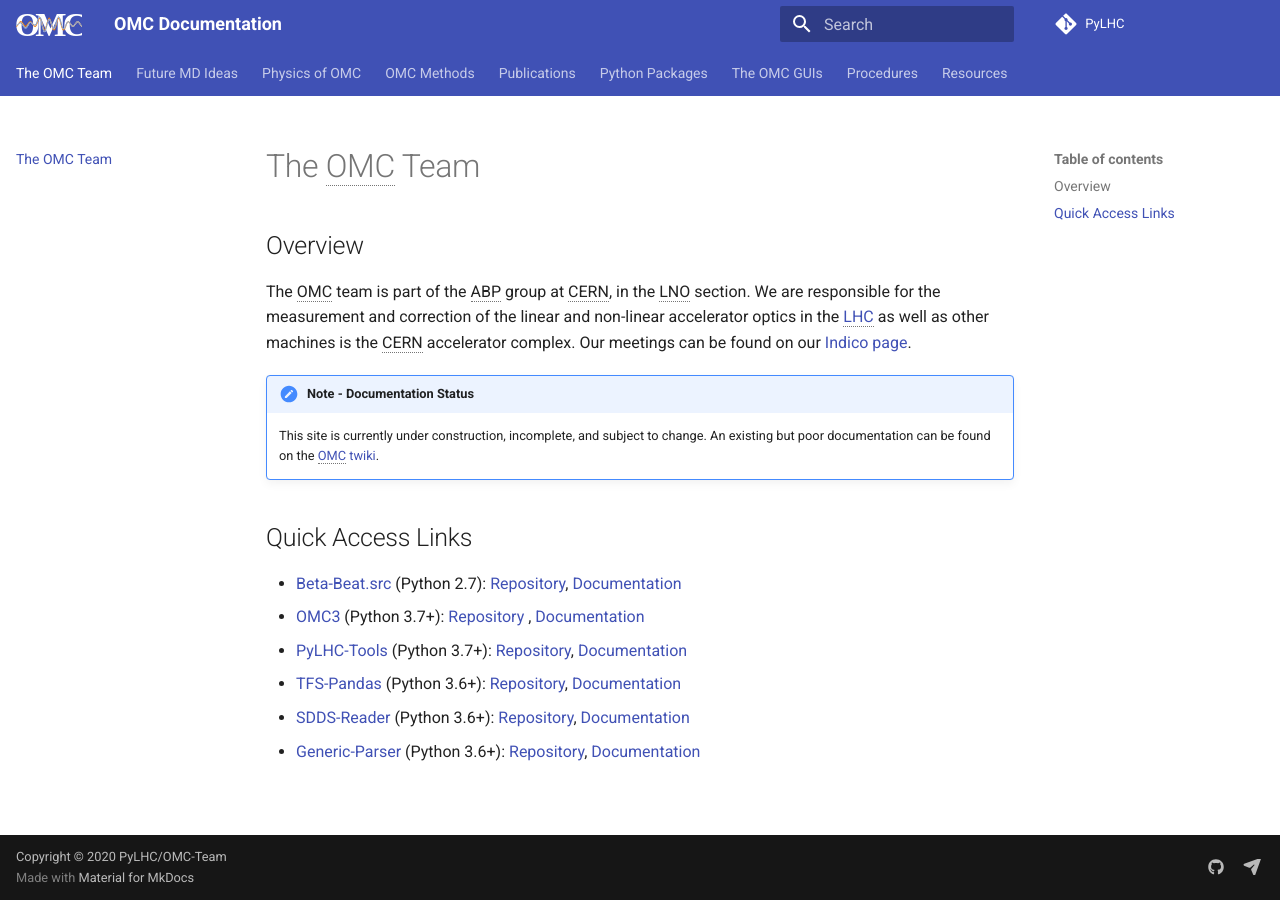
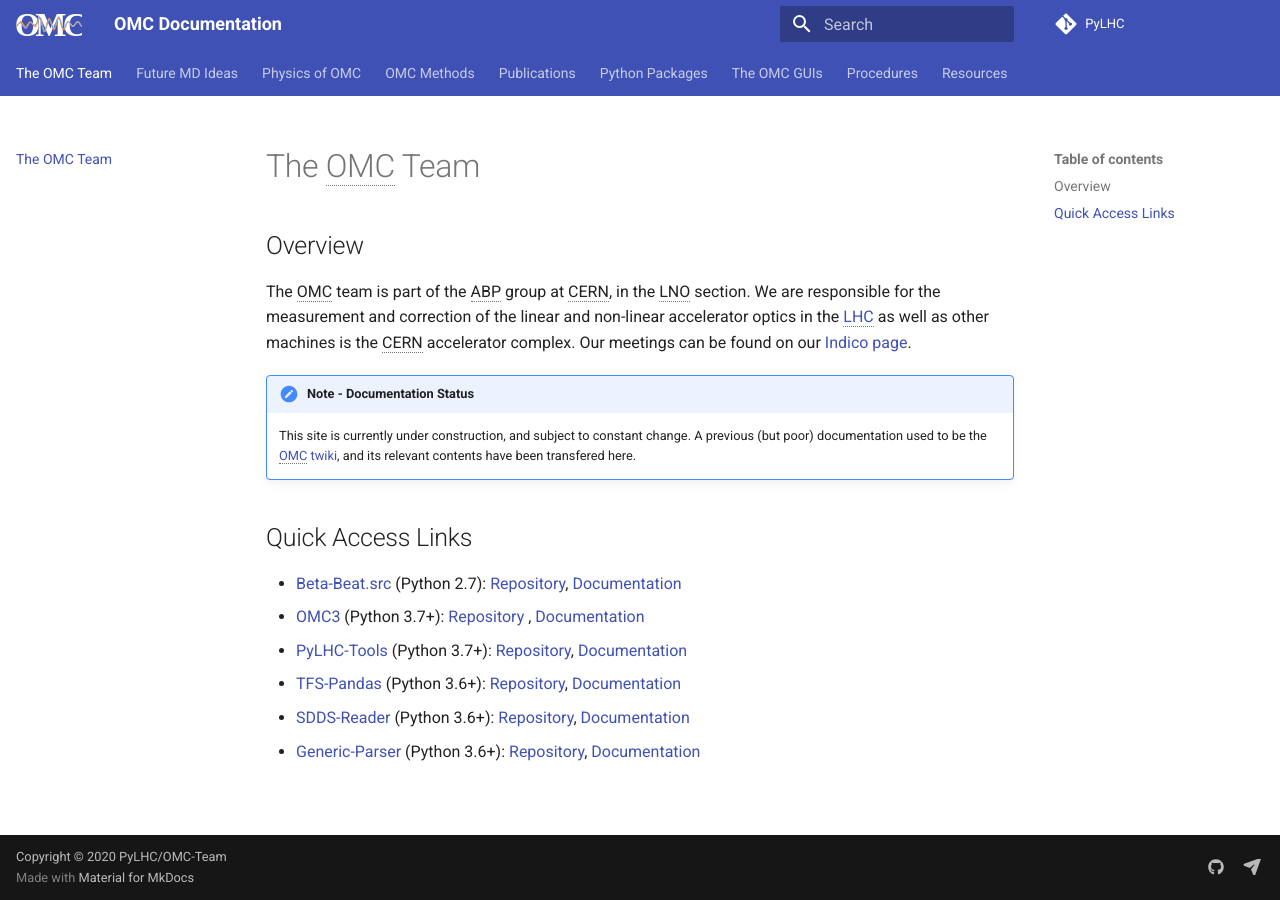
Before and after one commit to pylhc/pylhc.github.io, an MkDocs documentation site: the page built from docs/index.md, in a window 1280 px wide. Built offline with MkDocs 1.6.1 and Material for MkDocs 9.7.7, drawn with Linux system fonts in a browser that asks for light colours.

Commit message:
#15 rephrase landing page admonition

```diff
--- a/docs/index.md
+++ b/docs/index.md
@@ -7,8 +7,8 @@ We are responsible for the measurement and correction of the linear and non-line
 Our meetings can be found on our [Indico page][omc_indico]{target=_blank}.
 
 !!! note "Note - Documentation Status"
-    This site is currently under construction, incomplete, and subject to change.
-    An existing but poor documentation can be found on the [OMC twiki][omc_twiki]{target=_blank}.
+    This site is currently under construction, and subject to constant change.
+    A previous (but poor) documentation used to be the [OMC twiki][omc_twiki]{target=_blank}, and its relevant contents have been transfered here.
 
 ## Quick Access Links
 
```
